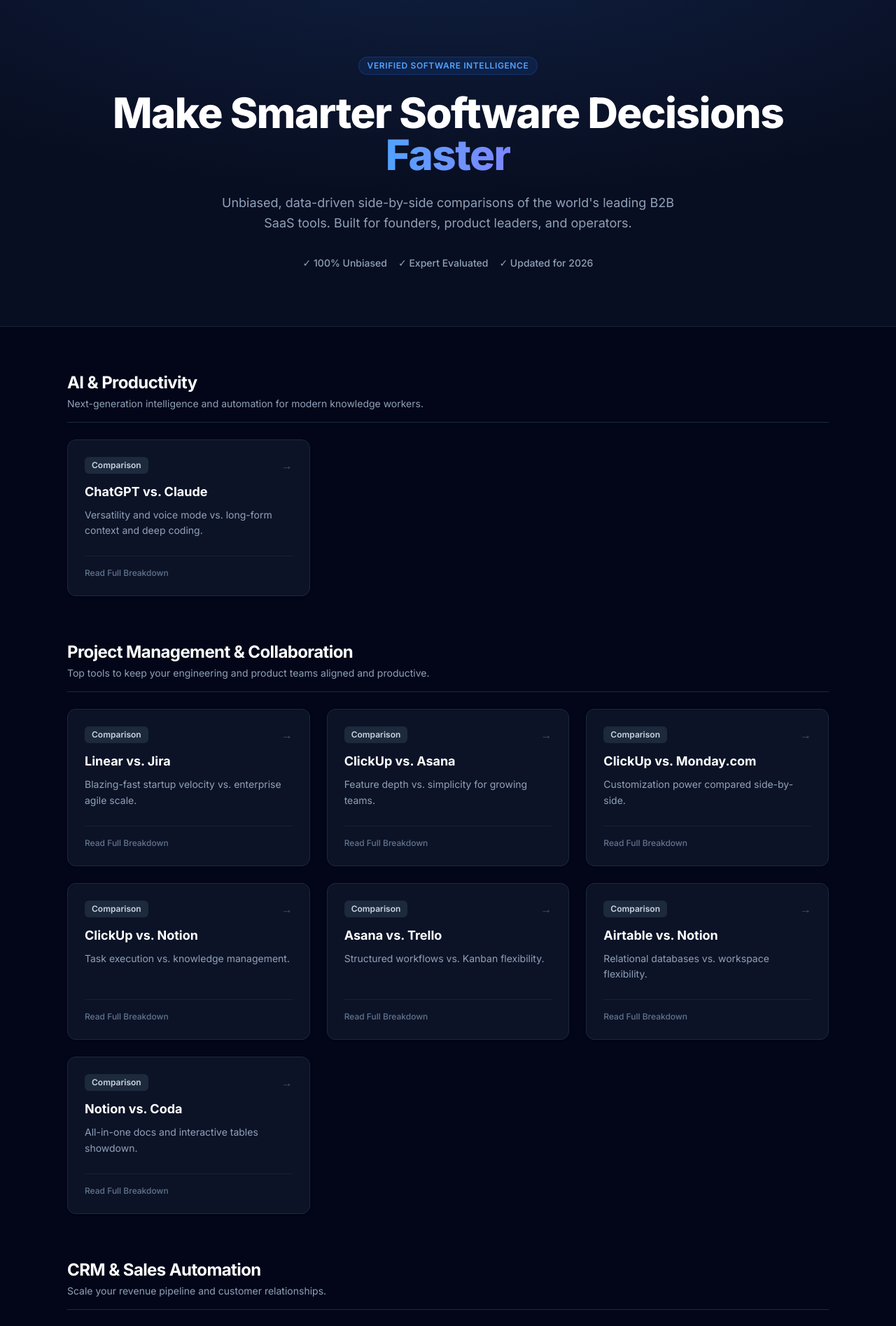
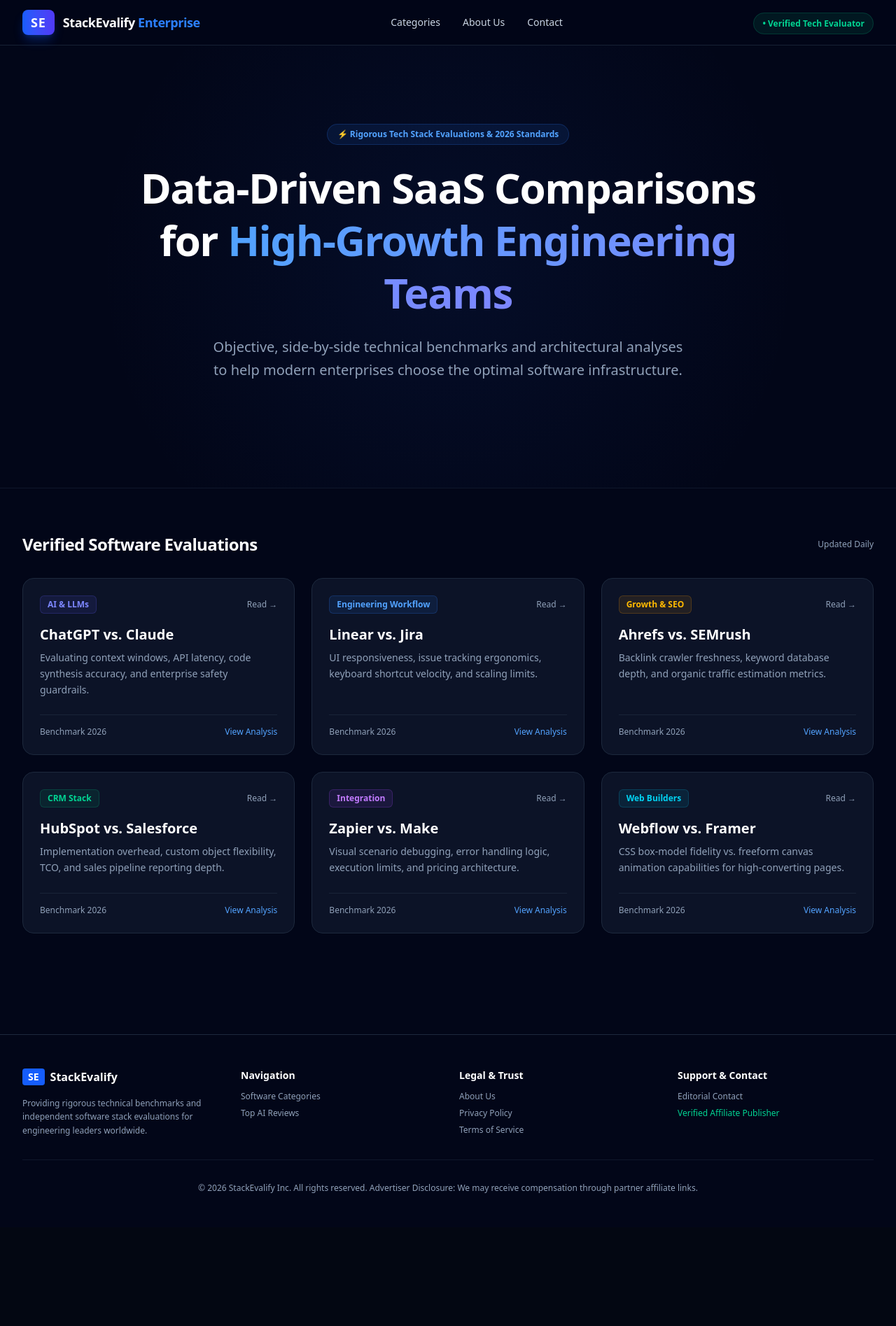
Before and after one commit to nguyenquocthieu231218-afk/b2b-hub, a Next.js app: page / in a window 1280 px wide. Shown: the top 1895 px of the page at 70% size. After the commit the page ends 1754 px from the top, so only its background shows below. Built offline with nearby package versions, Linux system fonts and the light colour scheme.

Commit message:
Refactor HomePage layout and update footer
Refactor HomePage component structure and update styles. Replace categories with a more streamlined layout and enhance footer with legal links.

```diff
--- a/app/page.tsx
+++ b/app/page.tsx
@@ -1,148 +1,187 @@
 import React from 'react';
 
-// Danh sách các bài viết so sánh được nhóm theo danh mục chuẩn phong cách SaaS US/EU
-const CATEGORIES = [
-  {
-    name: 'AI & Productivity',
-    description: 'Next-generation intelligence and automation for modern knowledge workers.',
-    comparisons: [
-      { slug: 'chatgpt-vs-claude', title: 'ChatGPT vs. Claude', desc: 'Versatility and voice mode vs. long-form context and deep coding.' },
-    ],
-  },
-  {
-    name: 'Project Management & Collaboration',
-    description: 'Top tools to keep your engineering and product teams aligned and productive.',
-    comparisons: [
-      { slug: 'linear-vs-jira', title: 'Linear vs. Jira', desc: 'Blazing-fast startup velocity vs. enterprise agile scale.' },
-      { slug: 'clickup-vs-asana', title: 'ClickUp vs. Asana', desc: 'Feature depth vs. simplicity for growing teams.' },
-      { slug: 'clickup-vs-monday', title: 'ClickUp vs. Monday.com', desc: 'Customization power compared side-by-side.' },
-      { slug: 'clickup-vs-notion', title: 'ClickUp vs. Notion', desc: 'Task execution vs. knowledge management.' },
-      { slug: 'asana-vs-trello', title: 'Asana vs. Trello', desc: 'Structured workflows vs. Kanban flexibility.' },
-      { slug: 'airtable-vs-notion', title: 'Airtable vs. Notion', desc: 'Relational databases vs. workspace flexibility.' },
-      { slug: 'notion-vs-coda', title: 'Notion vs. Coda', desc: 'All-in-one docs and interactive tables showdown.' },
-    ],
-  },
-  {
-    name: 'CRM & Sales Automation',
-    description: 'Scale your revenue pipeline and customer relationships.',
-    comparisons: [
-      { slug: 'hubspot-vs-salesforce', title: 'HubSpot vs. Salesforce', desc: 'Ease of use and scale for modern enterprises.' },
-      { slug: 'salesforce-vs-hubspot', title: 'Salesforce vs. HubSpot', desc: 'Enterprise complexity vs. inbound marketing power.' },
-      { slug: 'pipedrive-vs-hubspot', title: 'Pipedrive vs. HubSpot', desc: 'Sales pipeline focus vs. full inbound suite.' },
-    ],
-  },
-  {
-    name: 'Marketing & Email',
-    description: 'Drive conversion, engagement, and automated retention.',
-    comparisons: [
-      { slug: 'mailchimp-vs-activecampaign', title: 'Mailchimp vs. ActiveCampaign', desc: 'Simple email blasts vs. advanced marketing automation.' },
-      { slug: 'klaviyo-vs-mailchimp', title: 'Klaviyo vs. Mailchimp', desc: 'E-commerce focused revenue data vs. general marketing.' },
-    ],
-  },
-  {
-    name: 'SEO & Content Growth',
-    description: 'Dominate search rankings and outpace your competitors.',
-    comparisons: [
-      { slug: 'ahrefs-vs-semrush', title: 'Ahrefs vs. SEMrush', desc: 'The definitive battle of SEO data powerhouses.' },
-    ],
-  },
-  {
-    name: 'Communication & Workflow',
-    description: 'Connect your stack and team real-time communications.',
-    comparisons: [
-      { slug: 'slack-vs-teams', title: 'Slack vs. Microsoft Teams', desc: 'Developer favorite vs. enterprise ecosystem choice.' },
-      { slug: 'zapier-vs-make', title: 'Zapier vs. Make (Integromat)', desc: 'Reliable automation vs. complex visual scenarios.' },
-    ],
-  },
-  {
-    name: 'Web Builders & E-Commerce',
-    description: 'Launch stunning storefronts and high-converting websites.',
-    comparisons: [
-      { slug: 'shopify-vs-woocommerce', title: 'Shopify vs. WooCommerce', desc: 'Hosted e-commerce power vs. open-source control.' },
-      { slug: 'webflow-vs-framer', title: 'Webflow vs. Framer', desc: 'Advanced design control vs. rapid visual prototyping.' },
-      { slug: 'wix-vs-squarespace', title: 'Wix vs. Squarespace', desc: 'All-around flexibility vs. stunning aesthetic design.' },
-    ],
-  },
-];
-
-export default function HomePage() {
+export default function Home() {
   return (
-    <div className="min-h-screen bg-slate-950 text-slate-100 selection:bg-blue-500 selection:text-white">
-      {/* Hero Section */}
-      <header className="relative overflow-hidden border-b border-slate-800/80 bg-slate-900/50 py-20 px-4 sm:px-6 lg:px-8">
-        <div className="absolute inset-0 bg-[radial-gradient(ellipse_80%_80%_at_50%_-20%,rgba(59,130,246,0.15),rgba(255,255,255,0))]"></div>
-        <div className="relative max-w-5xl mx-auto text-center">
-          <div className="inline-flex items-center gap-2 px-3 py-1 rounded-full bg-blue-500/10 border border-blue-500/20 text-blue-400 text-xs font-semibold uppercase tracking-wider mb-6">
-            <span>Verified Software Intelligence</span>
+    <div className="min-h-screen bg-slate-950 text-slate-100 selection:bg-blue-600 selection:text-white font-sans">
+      {/* Top Header / Navigation */}
+      <header className="border-b border-slate-800/80 bg-slate-950/80 backdrop-blur-md sticky top-0 z-50">
+        <div className="max-w-7xl mx-auto px-4 sm:px-6 lg:px-8 h-16 flex items-center justify-between">
+          <div className="flex items-center gap-3">
+            <span className="bg-gradient-to-r from-blue-600 to-indigo-600 text-white font-black px-3 py-1 rounded-lg text-lg tracking-wider shadow-lg shadow-blue-600/30">SE</span>
+            <span className="font-bold text-lg tracking-tight text-white">StackEvalify <span className="text-blue-500">Enterprise</span></span>
           </div>
-          <h1 className="text-4xl sm:text-6xl font-extrabold tracking-tight text-white mb-6">
-            Make Smarter Software Decisions <span className="text-transparent bg-clip-text bg-gradient-to-r from-blue-400 to-indigo-400">Faster</span>
-          </h1>
-          <p className="max-w-2xl mx-auto text-lg text-slate-400 mb-8 leading-relaxed">
-            Unbiased, data-driven side-by-side comparisons of the world's leading B2B SaaS tools. Built for founders, product leaders, and operators.
-          </p>
-          <div className="flex flex-wrap justify-center gap-4 text-sm text-slate-400 font-medium">
-            <span className="flex items-center gap-1.5">✓ 100% Unbiased</span>
-            <span className="flex items-center gap-1.5">✓ Expert Evaluated</span>
-            <span className="flex items-center gap-1.5">✓ Updated for 2026</span>
+          <nav className="hidden md:flex items-center gap-8 text-sm font-medium text-slate-300">
+            <a href="#categories" className="hover:text-blue-400 transition-colors">Categories</a>
+            <a href="/about" className="hover:text-blue-400 transition-colors">About Us</a>
+            <a href="/contact" className="hover:text-blue-400 transition-colors">Contact</a>
+          </nav>
+          <div>
+            <span className="text-xs text-emerald-400 bg-emerald-500/10 border border-emerald-500/20 px-3 py-1.5 rounded-full font-semibold">
+              &bull; Verified Tech Evaluator
+            </span>
           </div>
         </div>
       </header>
 
-      {/* Main Categories & Comparisons Grid */}
-      <main className="max-w-6xl mx-auto px-4 sm:px-6 lg:px-8 py-16">
-        <div className="space-y-16">
-          {CATEGORIES.map((cat, idx) => (
-            <section key={idx} className="space-y-6">
-              <div className="border-b border-slate-800 pb-4">
-                <h2 className="text-2xl font-bold tracking-tight text-white">{cat.name}</h2>
-                <p className="text-sm text-slate-400 mt-1">{cat.description}</p>
+      {/* Hero Section */}
+      <section className="relative overflow-hidden py-20 lg:py-28 px-4 sm:px-6 lg:px-8 border-b border-slate-900">
+        <div className="absolute inset-0 bg-[radial-gradient(circle_at_center,rgba(37,99,235,0.08)_0,transparent_70%)] pointer-events-none" />
+        <div className="max-w-4xl mx-auto text-center relative z-10">
+          <div className="inline-flex items-center gap-2 px-3.5 py-1.5 rounded-full bg-blue-500/10 border border-blue-500/20 text-blue-400 text-xs font-semibold mb-6">
+            <span>⚡ Rigorous Tech Stack Evaluations & 2026 Standards</span>
+          </div>
+          <h1 className="text-4xl sm:text-6xl font-black text-white tracking-tight mb-6 leading-tight">
+            Data-Driven SaaS Comparisons for <span className="text-transparent bg-clip-text bg-gradient-to-r from-blue-400 to-indigo-400">High-Growth Engineering Teams</span>
+          </h1>
+          <p className="text-slate-400 text-lg sm:text-xl max-w-2xl mx-auto leading-relaxed mb-10">
+            Objective, side-by-side technical benchmarks and architectural analyses to help modern enterprises choose the optimal software infrastructure.
+          </p>
+        </div>
+      </section>
+
+      {/* Main Categories Grid */}
+      <main id="categories" className="max-w-7xl mx-auto px-4 sm:px-6 lg:px-8 py-16">
+        <div className="flex items-center justify-between mb-8">
+          <h2 className="text-2xl font-bold text-white tracking-tight">Verified Software Evaluations</h2>
+          <span className="text-xs text-slate-400">Updated Daily</span>
         </div>
 
         <div className="grid grid-cols-1 md:grid-cols-2 lg:grid-cols-3 gap-6">
-                {cat.comparisons.map((item, cIdx) => (
-                  <a
-                    key={cIdx}
-                    href={`/${item.slug}`}
-                    className="group relative bg-slate-900/80 hover:bg-slate-900 border border-slate-800 hover:border-slate-700 rounded-xl p-6 transition-all duration-200 shadow-sm hover:shadow-md flex flex-col justify-between"
-                  >
+          {/* Card 1: AI & Productivity */}
+          <a href="/chatgpt-vs-claude" className="group bg-slate-900/80 border border-slate-800 hover:border-blue-500/50 rounded-2xl p-6 transition-all duration-300 hover:shadow-xl hover:shadow-blue-500/5 flex flex-col justify-between">
             <div>
-                      <div className="flex items-center justify-between mb-3">
-                        <span className="text-xs font-semibold px-2.5 py-1 rounded-md bg-slate-800 text-slate-300 group-hover:text-blue-400 transition-colors">
-                          Comparison
-                        </span>
-                        <span className="text-slate-600 group-hover:text-blue-400 transition-transform group-hover:translate-x-1">
-                          &rarr;
-                        </span>
+              <div className="flex items-center justify-between mb-4">
+                <span className="text-xs font-semibold px-2.5 py-1 rounded-md bg-indigo-500/10 text-indigo-400 border border-indigo-500/20">AI & LLMs</span>
+                <span className="text-xs text-slate-400">Read &rarr;</span>
               </div>
-                      <h3 className="text-lg font-bold text-white group-hover:text-blue-400 transition-colors mb-2">
-                        {item.title}
-                      </h3>
-                      <p className="text-sm text-slate-400 line-clamp-2 leading-relaxed">
-                        {item.desc}
-                      </p>
+              <h3 className="text-xl font-bold text-white group-hover:text-blue-400 transition-colors mb-2">ChatGPT vs. Claude</h3>
+              <p className="text-sm text-slate-400 leading-relaxed">Evaluating context windows, API latency, code synthesis accuracy, and enterprise safety guardrails.</p>
             </div>
-                    <div className="mt-6 pt-4 border-t border-slate-800/60 flex items-center justify-between text-xs font-medium text-slate-500">
-                      <span>Read Full Breakdown</span>
-                      <span className="text-blue-400 opacity-0 group-hover:opacity-100 transition-opacity">Explore &rarr;</span>
+            <div className="mt-6 pt-4 border-t border-slate-800/80 flex items-center justify-between text-xs text-slate-400">
+              <span>Benchmark 2026</span>
+              <span className="text-blue-400 font-medium">View Analysis</span>
             </div>
           </a>
-                ))}
+
+          {/* Card 2: Project Management */}
+          <a href="/linear-vs-jira" className="group bg-slate-900/80 border border-slate-800 hover:border-blue-500/50 rounded-2xl p-6 transition-all duration-300 hover:shadow-xl hover:shadow-blue-500/5 flex flex-col justify-between">
+            <div>
+              <div className="flex items-center justify-between mb-4">
+                <span className="text-xs font-semibold px-2.5 py-1 rounded-md bg-blue-500/10 text-blue-400 border border-blue-500/20">Engineering Workflow</span>
+                <span className="text-xs text-slate-400">Read &rarr;</span>
               </div>
-            </section>
-          ))}
+              <h3 className="text-xl font-bold text-white group-hover:text-blue-400 transition-colors mb-2">Linear vs. Jira</h3>
+              <p className="text-sm text-slate-400 leading-relaxed">UI responsiveness, issue tracking ergonomics, keyboard shortcut velocity, and scaling limits.</p>
+            </div>
+            <div className="mt-6 pt-4 border-t border-slate-800/80 flex items-center justify-between text-xs text-slate-400">
+              <span>Benchmark 2026</span>
+              <span className="text-blue-400 font-medium">View Analysis</span>
+            </div>
+          </a>
+
+          {/* Card 3: SEO Tools */}
+          <a href="/ahrefs-vs-semrush" className="group bg-slate-900/80 border border-slate-800 hover:border-blue-500/50 rounded-2xl p-6 transition-all duration-300 hover:shadow-xl hover:shadow-blue-500/5 flex flex-col justify-between">
+            <div>
+              <div className="flex items-center justify-between mb-4">
+                <span className="text-xs font-semibold px-2.5 py-1 rounded-md bg-amber-500/10 text-amber-400 border border-amber-500/20">Growth & SEO</span>
+                <span className="text-xs text-slate-400">Read &rarr;</span>
+              </div>
+              <h3 className="text-xl font-bold text-white group-hover:text-blue-400 transition-colors mb-2">Ahrefs vs. SEMrush</h3>
+              <p className="text-sm text-slate-400 leading-relaxed">Backlink crawler freshness, keyword database depth, and organic traffic estimation metrics.</p>
+            </div>
+            <div className="mt-6 pt-4 border-t border-slate-800/80 flex items-center justify-between text-xs text-slate-400">
+              <span>Benchmark 2026</span>
+              <span className="text-blue-400 font-medium">View Analysis</span>
+            </div>
+          </a>
+
+          {/* Card 4: CRM & Sales */}
+          <a href="/hubspot-vs-salesforce" className="group bg-slate-900/80 border border-slate-800 hover:border-blue-500/50 rounded-2xl p-6 transition-all duration-300 hover:shadow-xl hover:shadow-blue-500/5 flex flex-col justify-between">
+            <div>
+              <div className="flex items-center justify-between mb-4">
+                <span className="text-xs font-semibold px-2.5 py-1 rounded-md bg-emerald-500/10 text-emerald-400 border border-emerald-500/20">CRM Stack</span>
+                <span className="text-xs text-slate-400">Read &rarr;</span>
+              </div>
+              <h3 className="text-xl font-bold text-white group-hover:text-blue-400 transition-colors mb-2">HubSpot vs. Salesforce</h3>
+              <p className="text-sm text-slate-400 leading-relaxed">Implementation overhead, custom object flexibility, TCO, and sales pipeline reporting depth.</p>
+            </div>
+            <div className="mt-6 pt-4 border-t border-slate-800/80 flex items-center justify-between text-xs text-slate-400">
+              <span>Benchmark 2026</span>
+              <span className="text-blue-400 font-medium">View Analysis</span>
+            </div>
+          </a>
+
+          {/* Card 5: Automation */}
+          <a href="/zapier-vs-make" className="group bg-slate-900/80 border border-slate-800 hover:border-blue-500/50 rounded-2xl p-6 transition-all duration-300 hover:shadow-xl hover:shadow-blue-500/5 flex flex-col justify-between">
+            <div>
+              <div className="flex items-center justify-between mb-4">
+                <span className="text-xs font-semibold px-2.5 py-1 rounded-md bg-purple-500/10 text-purple-400 border border-purple-500/20">Integration</span>
+                <span className="text-xs text-slate-400">Read &rarr;</span>
+              </div>
+              <h3 className="text-xl font-bold text-white group-hover:text-blue-400 transition-colors mb-2">Zapier vs. Make</h3>
+              <p className="text-sm text-slate-400 leading-relaxed">Visual scenario debugging, error handling logic, execution limits, and pricing architecture.</p>
+            </div>
+            <div className="mt-6 pt-4 border-t border-slate-800/80 flex items-center justify-between text-xs text-slate-400">
+              <span>Benchmark 2026</span>
+              <span className="text-blue-400 font-medium">View Analysis</span>
+            </div>
+          </a>
+
+          {/* Card 6: Web Design */}
+          <a href="/webflow-vs-framer" className="group bg-slate-900/80 border border-slate-800 hover:border-blue-500/50 rounded-2xl p-6 transition-all duration-300 hover:shadow-xl hover:shadow-blue-500/5 flex flex-col justify-between">
+            <div>
+              <div className="flex items-center justify-between mb-4">
+                <span className="text-xs font-semibold px-2.5 py-1 rounded-md bg-cyan-500/10 text-cyan-400 border border-cyan-500/20">Web Builders</span>
+                <span className="text-xs text-slate-400">Read &rarr;</span>
+              </div>
+              <h3 className="text-xl font-bold text-white group-hover:text-blue-400 transition-colors mb-2">Webflow vs. Framer</h3>
+              <p className="text-sm text-slate-400 leading-relaxed">CSS box-model fidelity vs. freeform canvas animation capabilities for high-converting pages.</p>
+            </div>
+            <div className="mt-6 pt-4 border-t border-slate-800/80 flex items-center justify-between text-xs text-slate-400">
+              <span>Benchmark 2026</span>
+              <span className="text-blue-400 font-medium">View Analysis</span>
+            </div>
+          </a>
         </div>
       </main>
 
-      {/* Footer */}
-      <footer className="border-t border-slate-900 bg-slate-950 py-12 px-4 sm:px-6 lg:px-8 text-center text-sm text-slate-500">
-        <div className="max-w-5xl mx-auto flex flex-col sm:flex-row items-center justify-between gap-4">
-          <p>&copy; {new Date().getFullYear()} B2B Software Hub. All rights reserved.</p>
-          <div className="flex gap-6 text-slate-400">
-            <a href="/" className="hover:text-white transition-colors">Home</a>
-            <span className="text-slate-700">|</span>
-            <span className="text-slate-500">Powered by Next.js & Vercel</span>
+      {/* Professional Footer with Legal Links */}
+      <footer className="border-t border-slate-800 bg-slate-950 mt-20 py-12 px-4 sm:px-6 lg:px-8">
+        <div className="max-w-7xl mx-auto grid grid-cols-1 md:grid-cols-4 gap-8 mb-8">
+          <div>
+            <div className="flex items-center gap-2 mb-4">
+              <span className="bg-blue-600 text-white font-bold px-2 py-0.5 rounded text-sm">SE</span>
+              <span className="font-bold text-white">StackEvalify</span>
             </div>
+            <p className="text-xs text-slate-400 leading-relaxed">
+              Providing rigorous technical benchmarks and independent software stack evaluations for engineering leaders worldwide.
+            </p>
+          </div>
+          <div>
+            <h4 className="text-sm font-semibold text-white mb-3">Navigation</h4>
+            <ul className="space-y-2 text-xs text-slate-400">
+              <li><a href="#categories" className="hover:text-white transition-colors">Software Categories</a></li>
+              <li><a href="/chatgpt-vs-claude" className="hover:text-white transition-colors">Top AI Reviews</a></li>
+            </ul>
+          </div>
+          <div>
+            <h4 className="text-sm font-semibold text-white mb-3">Legal & Trust</h4>
+            <ul className="space-y-2 text-xs text-slate-400">
+              <li><a href="/about" className="hover:text-white transition-colors">About Us</a></li>
+              <li><a href="/privacy" className="hover:text-white transition-colors">Privacy Policy</a></li>
+              <li><a href="/terms" className="hover:text-white transition-colors">Terms of Service</a></li>
+            </ul>
+          </div>
+          <div>
+            <h4 className="text-sm font-semibold text-white mb-3">Support & Contact</h4>
+            <ul className="space-y-2 text-xs text-slate-400">
+              <li><a href="/contact" className="hover:text-white transition-colors">Editorial Contact</a></li>
+              <li><span className="text-emerald-400">Verified Affiliate Publisher</span></li>
+            </ul>
+          </div>
+        </div>
+        <div className="max-w-7xl mx-auto pt-8 border-t border-slate-900 text-center text-xs text-slate-400">
+          &copy; 2026 StackEvalify Inc. All rights reserved. Advertiser Disclosure: We may receive compensation through partner affiliate links.
         </div>
       </footer>
     </div>
```
Lines whose indentation alone changed are shown as unchanged.
